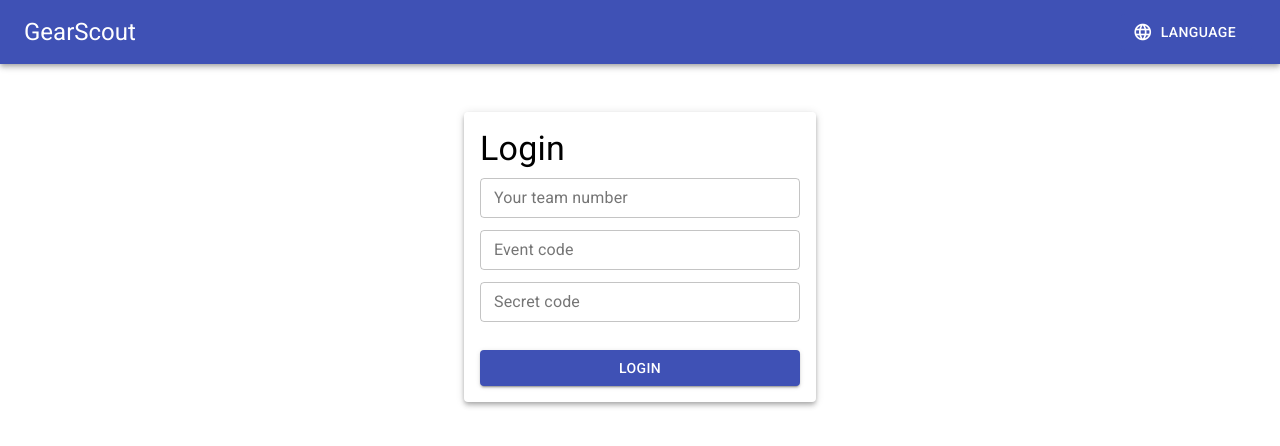
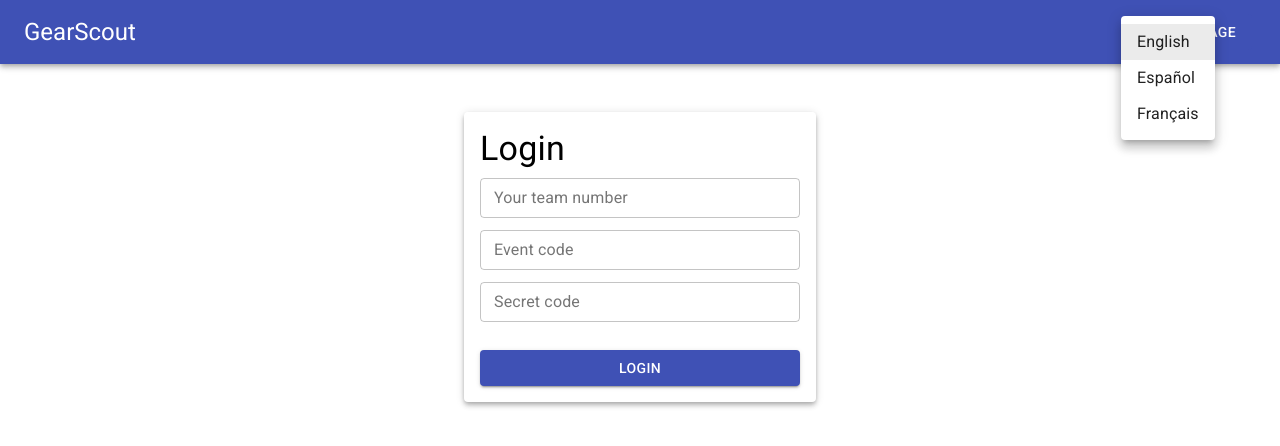
Before and after one commit to Team2338/ScoutingServer, a React (Create React App) app in the folder frontend/: page / in a window 1280 px wide. Both pictures are taken after a click on the button "Change language". Shown: the top 446 px of the page. Built offline with nearby package versions, Linux system fonts and the light colour scheme.

Commit message:
Added language selector

```diff
--- a/frontend/src/components/header/Header.tsx
+++ b/frontend/src/components/header/Header.tsx
@@ -17,6 +17,7 @@ import React from 'react';
 import { connect } from 'react-redux';
 import { NavLink } from 'react-router-dom';
 import { AppState } from '../../models/states.model';
+import TranslateService from '../../service/TranslateService';
 import { logout } from '../../state/Effects';
 
 
@@ -29,7 +30,7 @@ interface IRoute {
 const inputs = (state: AppState) => ({
 	isLoggedIn: state.isLoggedIn,
 	teamNumber: state.teamNumber,
-	eventCode: state.eventCode
+	eventCode: state.eventCode,
 });
 
 const outputs = (dispatch) => ({
@@ -42,17 +43,16 @@ function ConnectedHeader(props) {
 	const downloadLink = `https://gearscout.patrickubelhor.com/api/v1/team/${props.teamNumber}/event/${props.eventCode}/download`;
 
 	const [isDrawerOpen, setDrawerOpen] = React.useState(false);
-	const [anchorEl, setAnchorEl] = React.useState(null);
-	const isAccountMenuOpen = Boolean(anchorEl);
+	const [accountAnchor, setAccountAnchor] = React.useState(null);
 
 	const toggleDrawer = (isOpen: boolean) => () => setDrawerOpen(isOpen);
 
 	const handleAccountMenuClick = (event) => {
-		setAnchorEl(event.currentTarget);
+		setAccountAnchor(event.currentTarget);
 	}
 
 	const handleAccountMenuClose = () => {
-		setAnchorEl(null);
+		setAccountAnchor(null);
 	}
 
 	const handleLogout = () => {
@@ -61,28 +61,15 @@ function ConnectedHeader(props) {
 		props.logout();
 	}
 
-	const languageButton = (
-		<Button
-			className="language-button"
-			color="primary"
-			variant="contained"
-			disableElevation={true}
-			aria-label="Change language"
-			startIcon={<Icon>language</Icon>}
-		>
-			Language
-		</Button>
-	);
-
 	if (!props.isLoggedIn) {
 		return (
 			<AppBar id="appBar" position="sticky" color="primary">
 				<Toolbar>
 					{ title }
-					{ languageButton }
+					<LanguageSelector lang={TranslateService.getSelectedLanguage()} />
 				</Toolbar>
 			</AppBar>
-		)
+		);
 	}
 
 	const downloadButton = (
@@ -116,12 +103,8 @@ function ConnectedHeader(props) {
 	const accountMenu = (
 		<Menu
 			id="account-menu"
-			anchorEl={anchorEl}
-			anchorOrigin={{
-				vertical: 'bottom',
-				horizontal: 'right'
-			}}
-			open={isAccountMenuOpen}
+			anchorEl={accountAnchor}
+			open={Boolean(accountAnchor)}
 			onClose={handleAccountMenuClose}
 			keepMounted
 		>
@@ -197,7 +180,7 @@ function ConnectedHeader(props) {
 						<Icon>menu</Icon>
 					</IconButton>
 					{ title }
-					{ languageButton }
+					<LanguageSelector lang={props.lang} />
 					{ downloadButton }
 					{ accountButton }
 					{ accountMenu }
@@ -210,3 +193,65 @@ function ConnectedHeader(props) {
 
 const Header = connect(inputs, outputs)(ConnectedHeader);
 export default Header;
+
+function LanguageSelector({ lang }) {
+
+	const [languageAnchor, setLanguageAnchor] = React.useState(null);
+
+	const handleLanguageMenuClick = (event) => {
+		setLanguageAnchor(event.currentTarget);
+	}
+
+	const handleLanguageMenuClose = () => {
+		setLanguageAnchor(null);
+	}
+
+	const handleLanguageChange = (language: string) => {
+		TranslateService.setLanguage(language);
+		handleLanguageMenuClose();
+	}
+
+	return (
+		<React.Fragment>
+			<Button
+				className="language-button"
+				color="primary"
+				variant="contained"
+				disableElevation={true}
+				startIcon={<Icon>language</Icon>}
+				onClick={handleLanguageMenuClick}
+				aria-label="Change language"
+				aria-controls="language-menu"
+				aria-haspopup="true"
+			>
+				{ TranslateService.translate('LANGUAGE') }
+			</Button>
+			<Menu
+				id="language-menu"
+				anchorEl={languageAnchor}
+				open={Boolean(languageAnchor)}
+				onClose={handleLanguageMenuClose}
+				keepMounted
+			>
+				<MenuItem
+					selected={lang === 'english'}
+					onClick={() => handleLanguageChange('english')}
+				>
+					English
+				</MenuItem>
+				<MenuItem
+					selected={lang === 'spanish'}
+					onClick={() => handleLanguageChange('spanish')}
+				>
+					Español
+				</MenuItem>
+				<MenuItem
+					selected={lang === 'french'}
+					onClick={() => handleLanguageChange('french')}
+				>
+					Français
+				</MenuItem>
+			</Menu>
+		</React.Fragment>
+	)
+}
--- a/frontend/src/components/manage-page/match-detail/MatchDetail.tsx
+++ b/frontend/src/components/manage-page/match-detail/MatchDetail.tsx
@@ -2,6 +2,7 @@ import './MatchDetail.scss';
 import { Icon, IconButton } from '@material-ui/core';
 import React from 'react';
 import { Match, Objective } from '../../../models/response.model';
+import TranslateService from '../../../service/TranslateService';
 
 interface IProps {
 	match: Match;
@@ -12,7 +13,7 @@ interface IProps {
 export default function MatchDetail(props: IProps) {
 
 	if (!props.match) {
-		return <div>Select a match to view more details</div>;
+		return <div>{TranslateService.translate('SELECT_MATCH_VIEW_MORE_DETAILS')}</div>;
 	}
 
 	const gamemodeElements = []
--- a/frontend/src/service/TranslateService.ts
+++ b/frontend/src/service/TranslateService.ts
@@ -3,7 +3,9 @@ class TranslateService {
 
 	private mapping = languages.english;
 
-	setLanguage = async (language: string): Promise<void> => {
+	getSelectedLanguage = () => 'english';
+
+	setLanguage = (language: string): void => {
 		this.mapping = languages[language];
 	}
 
@@ -13,7 +15,7 @@ class TranslateService {
 		}
 
 		return key;
-	}
+	};
 
 }
 
@@ -22,7 +24,23 @@ const languages = {
 		'HELLO_WORLD': 'Hello world',
 		'MATCH': 'Match',
 		'TEAM': 'Team',
-		'DOWNLOAD_DATA': 'Download Data'
+		'DATA': 'Data',
+		'LANGUAGE': 'Language',
+		'SELECT_MATCH_VIEW_MORE_DETAILS': 'Select a match to view more details'
+	},
+	spanish: {
+		'HELLO_WORLD': 'Hola mundo',
+		'MATCH': 'Partido',
+		'TEAM': 'Equipo',
+		'DATA': 'Datos',
+		'LANGUAGE': 'Lengua',
+		'SELECT_MATCH_VIEW_MORE_DETAILS': 'Translation works'
+	},
+	french: {
+		'HELLO_WORLD': 'Bonjour le monde',
+		'MATCH': 'Match',
+		'TEAM': 'Équipe',
+		'DATA': 'Les données'
 	}
 }
 
--- a/frontend/src/state/Effects.ts
+++ b/frontend/src/state/Effects.ts
@@ -28,7 +28,9 @@ export const initApp = () => async (dispatch) => {
 		dispatch(loginSuccess(Number(teamNumber), eventCode, secretCode));
 	}
 
-	await TranslateService.setLanguage('english');
+	const language: string = localStorage.getItem('language') ?? 'english';
+
+	TranslateService.setLanguage(language);
 };
 
 export const login = (
--- a/frontend/src/state/Store.ts
+++ b/frontend/src/state/Store.ts
@@ -37,7 +37,7 @@ const reducer = function (state: AppState = INITIAL_STATE, action: Action) {
 				teamNumber: action.payload.teamNumber,
 				eventCode: action.payload.eventCode,
 				secretCode: action.payload.secretCode
-			}
+			};
 		case Actions.LOGOUT:
 			return INITIAL_STATE;
 		case Actions.GET_MATCHES_START:
```
